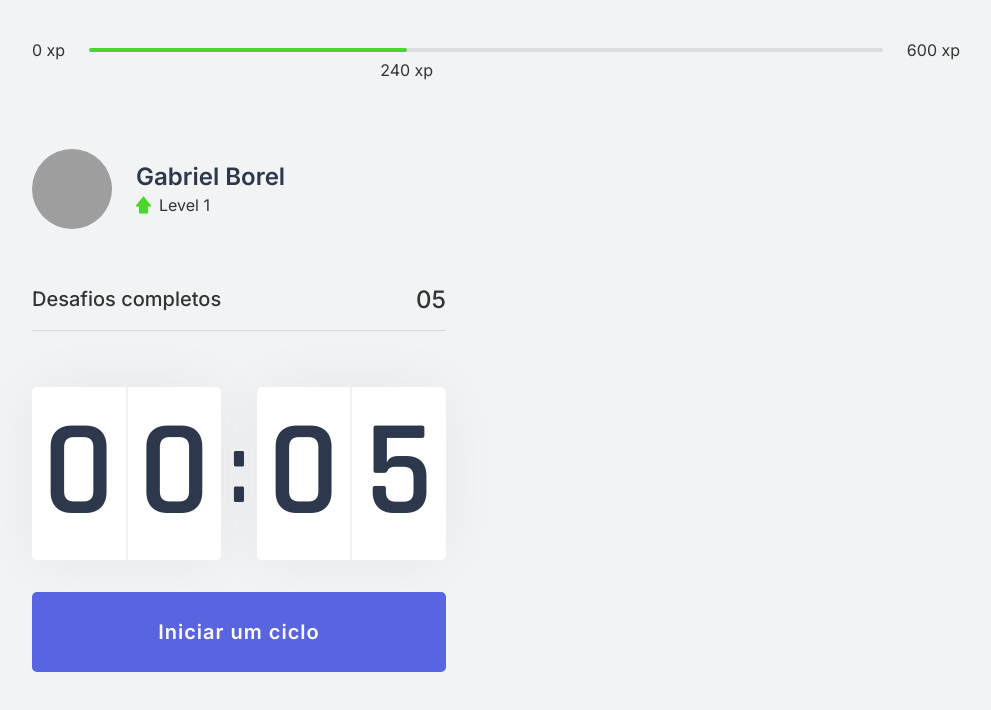
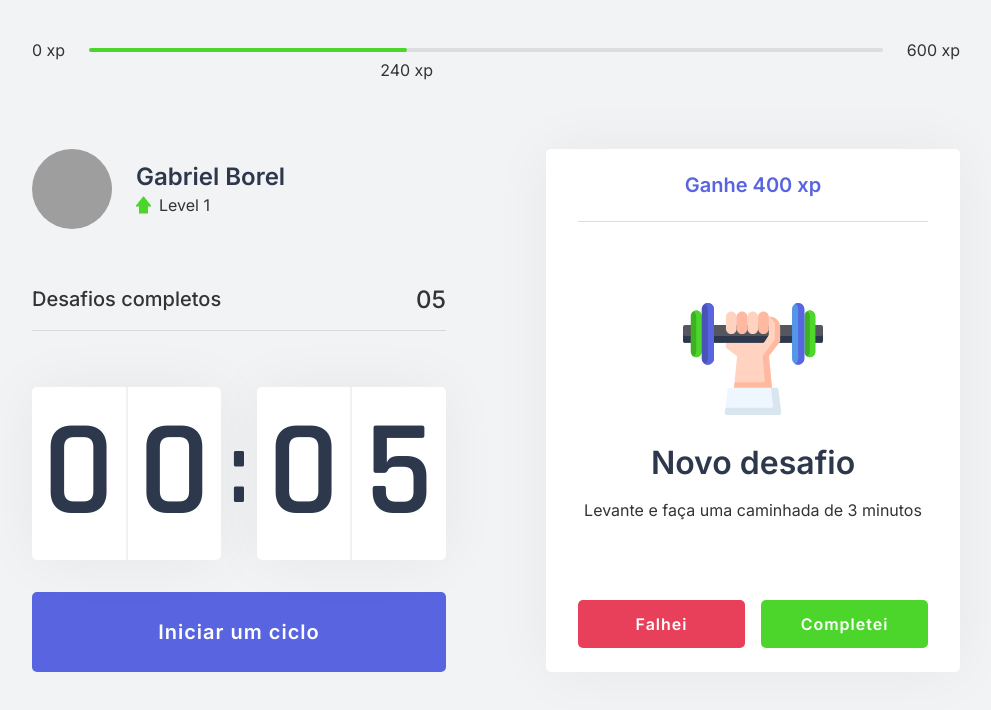
Before and after one commit to gabrielborel/moveit, a Next.js app: page / in a window 1280 px wide. Shown: the top 710 px of the page, without its empty margins (144-1135 px from the left). Built offline with nearby package versions, Linux system fonts and the light colour scheme; grey boxes are pictures that could not be loaded.

Commit message:
Challenges Context/Hook created

```diff
--- /dev/null
+++ b/src/components/Home/ChallengeBox/index.tsx
@@ -0,0 +1,55 @@
+import Image from 'next/image';
+import { useChallenges } from '../../../hooks/useChallenges';
+import {
+  ChallengeFailedBtn,
+  ChallengeSucceededBtn,
+  Container,
+  ChallengeActive,
+  ChallengeNotActive,
+} from './styles';
+
+export const ChallengeBox = () => {
+  const hasActiveChallenge = true;
+
+  return (
+    <Container>
+      {hasActiveChallenge ? (
+        <ChallengeActive>
+          <header>Ganhe 400 xp</header>
+
+          <main>
+            <Image
+              src='/icons/body.svg'
+              alt='body'
+              width='140px'
+              height='120px'
+            />
+
+            <strong>Novo desafio</strong>
+            <p>Levante e faça uma caminhada de 3 minutos</p>
+          </main>
+
+          <footer>
+            <ChallengeFailedBtn type='button'>Falhei</ChallengeFailedBtn>
+            <ChallengeSucceededBtn type='button'>
+              Completei
+            </ChallengeSucceededBtn>
+          </footer>
+        </ChallengeActive>
+      ) : (
+        <ChallengeNotActive>
+          <strong>Finalize um ciclo para receber um desafio</strong>
+          <p>
+            <Image
+              src='/icons/level-up.svg'
+              alt='Level up'
+              width='100px'
+              height='60px'
+            />
+            Avance de level completando desafios
+          </p>
+        </ChallengeNotActive>
+      )}
+    </Container>
+  );
+};
--- /dev/null
+++ b/src/components/Home/ChallengeBox/styles.ts
@@ -0,0 +1,99 @@
+import styled from 'styled-components';
+
+export const Container = styled.div`
+  height: 100%;
+  background: ${({ theme }) => theme.colors.white};
+  border-radius: 5px;
+  box-shadow: 0 0 60px rgba(0, 0, 0, 0.05);
+  padding: 1.5rem 2rem;
+  display: flex;
+  flex-direction: column;
+  justify-content: center;
+  text-align: center;
+`;
+
+export const ChallengeNotActive = styled.div`
+  display: flex;
+  flex-direction: column;
+  align-items: center;
+
+  strong {
+    padding: 0 1rem;
+    font-size: 1.5rem;
+    font-weight: 500;
+    line-height: 1.4;
+  }
+
+  p {
+    display: flex;
+    align-items: center;
+    line-height: 1.4;
+    max-width: 70%;
+    margin-top: 3rem;
+    text-align: left;
+  }
+`;
+
+export const ChallengeActive = styled.div`
+  height: 100%;
+  display: flex;
+  flex-direction: column;
+
+  header {
+    color: ${({ theme }) => theme.colors.blue};
+    font-weight: 600;
+    font-size: 1.25rem;
+    padding: 0 2rem 1.5rem;
+    border-bottom: 1px solid ${({ theme }) => theme.colors.grayLine};
+  }
+
+  main {
+    flex: 1;
+    display: flex;
+    flex-direction: column;
+    align-items: center;
+    justify-content: center;
+
+    strong {
+      font-weight: 600;
+      font-size: 2rem;
+      color: ${({ theme }) => theme.colors.title};
+      margin: 1.5rem 0 1rem;
+    }
+
+    p {
+      line-height: 1.5;
+    }
+  }
+
+  footer {
+    display: grid;
+    grid-template-columns: 1fr 1fr;
+    gap: 1rem;
+  }
+`;
+
+const Btn = styled.button`
+  height: 3rem;
+  display: flex;
+  align-items: center;
+  justify-content: center;
+  border: none;
+  border-radius: 5px;
+  color: ${({ theme }) => theme.colors.white};
+  font-size: 1rem;
+  font-weight: 600;
+  letter-spacing: 1px;
+  transition: filter 0.2s;
+
+  &:hover {
+    filter: brightness(0.9);
+  }
+`;
+
+export const ChallengeFailedBtn = styled(Btn)`
+  background: ${({ theme }) => theme.colors.red};
+`;
+export const ChallengeSucceededBtn = styled(Btn)`
+  background: ${({ theme }) => theme.colors.green};
+`;
--- a/src/components/Home/Countdown/index.tsx
+++ b/src/components/Home/Countdown/index.tsx
@@ -1,9 +1,9 @@
-/* eslint-disable @next/next/no-img-element */
 import Image from 'next/image';
 import { useEffect, useState } from 'react';
+import { useChallenges } from '../../../hooks/useChallenges';
 import {
   Container,
-  CountdownButton,
+  StartCountdownButton,
   FinishedButton,
   StopCountdownButton,
 } from './styles';
@@ -14,6 +14,8 @@ export const Countdown = () => {
   const [time, setTime] = useState(5);
   const [isActive, setIsActive] = useState(false);
   const [hasFinished, setHasFinished] = useState(false);
+
+  const { startNewChallenge } = useChallenges();
 
   useEffect(() => {
     if (isActive && time > 0) {
@@ -71,9 +73,9 @@ export const Countdown = () => {
               Abandonar ciclo
             </StopCountdownButton>
           ) : (
-            <CountdownButton type='button' onClick={startCountdown}>
+            <StartCountdownButton type='button' onClick={startCountdown}>
               Iniciar um ciclo
-            </CountdownButton>
+            </StartCountdownButton>
           )}
         </>
       )}
--- a/src/components/Home/Countdown/styles.ts
+++ b/src/components/Home/Countdown/styles.ts
@@ -40,7 +40,7 @@ export const Container = styled.div`
   }
 `;
 
-export const CountdownButton = styled.button`
+export const StartCountdownButton = styled.button`
   width: 100%;
   height: 5rem;
   margin-top: 2rem;
@@ -55,14 +55,13 @@ export const CountdownButton = styled.button`
   font-weight: 600;
   letter-spacing: 1px;
   transition: background 0.2s;
-  font-family: Inter, sans-serif;
 
   &:hover {
     background: ${({ theme }) => theme.colors.blueDark};
   }
 `;
 
-export const StopCountdownButton = styled(CountdownButton)`
+export const StopCountdownButton = styled(StartCountdownButton)`
   background: ${({ theme }) => theme.colors.white};
   color: ${({ theme }) => theme.colors.title};
 
@@ -72,7 +71,7 @@ export const StopCountdownButton = styled(CountdownButton)`
   }
 `;
 
-export const FinishedButton = styled(CountdownButton)`
+export const FinishedButton = styled(StartCountdownButton)`
   background: ${({ theme }) => theme.colors.white};
   color: ${({ theme }) => theme.colors.text};
   border-bottom: 4px solid ${({ theme }) => theme.colors.green};
--- a/src/components/Home/index.tsx
+++ b/src/components/Home/index.tsx
@@ -1,4 +1,5 @@
 import Head from 'next/head';
+import { ChallengeBox } from './ChallengeBox';
 
 import { CompletedChallenges } from './CompletedChallenges';
 import { Countdown } from './Countdown';
@@ -22,7 +23,9 @@ export const HomePage = () => {
           <Countdown />
         </div>
 
-        <div></div>
+        <div>
+          <ChallengeBox />
+        </div>
       </MainContent>
     </>
   );
--- /dev/null
+++ b/src/contexts/ChallengesContext.tsx
@@ -0,0 +1,34 @@
+import React, { createContext, ReactNode, useState } from 'react';
+
+interface ChallengesProviderProps {
+  children: ReactNode;
+}
+
+interface ChallengesContextData {
+  level: number;
+  currentExperience: number;
+  challengesCompleted: number;
+  setLevel: React.Dispatch<React.SetStateAction<number>>;
+}
+
+export const ChallengesContext = createContext({} as ChallengesContextData);
+ChallengesContext.displayName = 'Challenges';
+
+export const ChallengesProvider = ({ children }: ChallengesProviderProps) => {
+  const [level, setLevel] = useState(1);
+  const [currentExperience, setCurrentExperience] = useState(0);
+  const [challengesCompleted, setChallengesCompleted] = useState(0);
+
+  return (
+    <ChallengesContext.Provider
+      value={{
+        level,
+        currentExperience,
+        challengesCompleted,
+        setLevel,
+      }}
+    >
+      {children}
+    </ChallengesContext.Provider>
+  );
+};
--- /dev/null
+++ b/src/hooks/useChallenges.tsx
@@ -0,0 +1,19 @@
+import { useContext } from 'react';
+import { ChallengesContext } from '../contexts/ChallengesContext';
+
+export const useChallenges = () => {
+  const { level, setLevel, currentExperience, challengesCompleted } =
+    useContext(ChallengesContext);
+
+  const levelUp = () => setLevel(level + 1);
+
+  const startNewChallenge = () => alert(`hi`);
+
+  return {
+    level,
+    levelUp,
+    currentExperience,
+    startNewChallenge,
+    challengesCompleted,
+  };
+};
--- a/src/pages/_app.tsx
+++ b/src/pages/_app.tsx
@@ -1,12 +1,15 @@
 import { ThemeProvider } from 'styled-components';
 import { lightTheme, darkTheme } from '../styles/themes';
 import GlobalStyles from '../styles/globalStyles';
+import { ChallengesProvider } from '../contexts/ChallengesContext';
 
 function MyApp({ Component, pageProps }) {
   return (
     <ThemeProvider theme={lightTheme}>
-      <GlobalStyles />
-      <Component {...pageProps} />
+      <ChallengesProvider>
+        <GlobalStyles />
+        <Component {...pageProps} />
+      </ChallengesProvider>
     </ThemeProvider>
   );
 }
--- a/src/styles/globalStyles.ts
+++ b/src/styles/globalStyles.ts
@@ -36,6 +36,7 @@ export default createGlobalStyle<{ theme: Theme }>`
 
   button {
     cursor: pointer;
+    font-family: 'Inter', sans-serif;
   }
 
   a {
```
